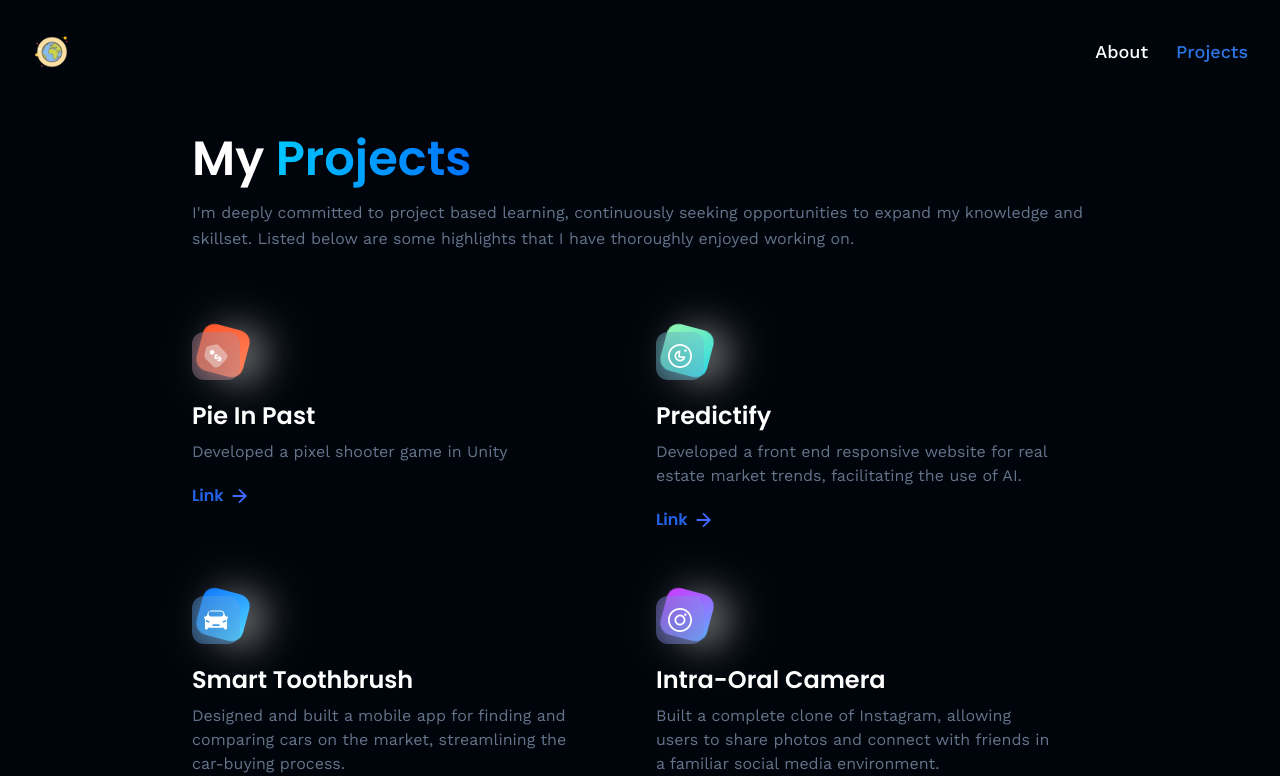
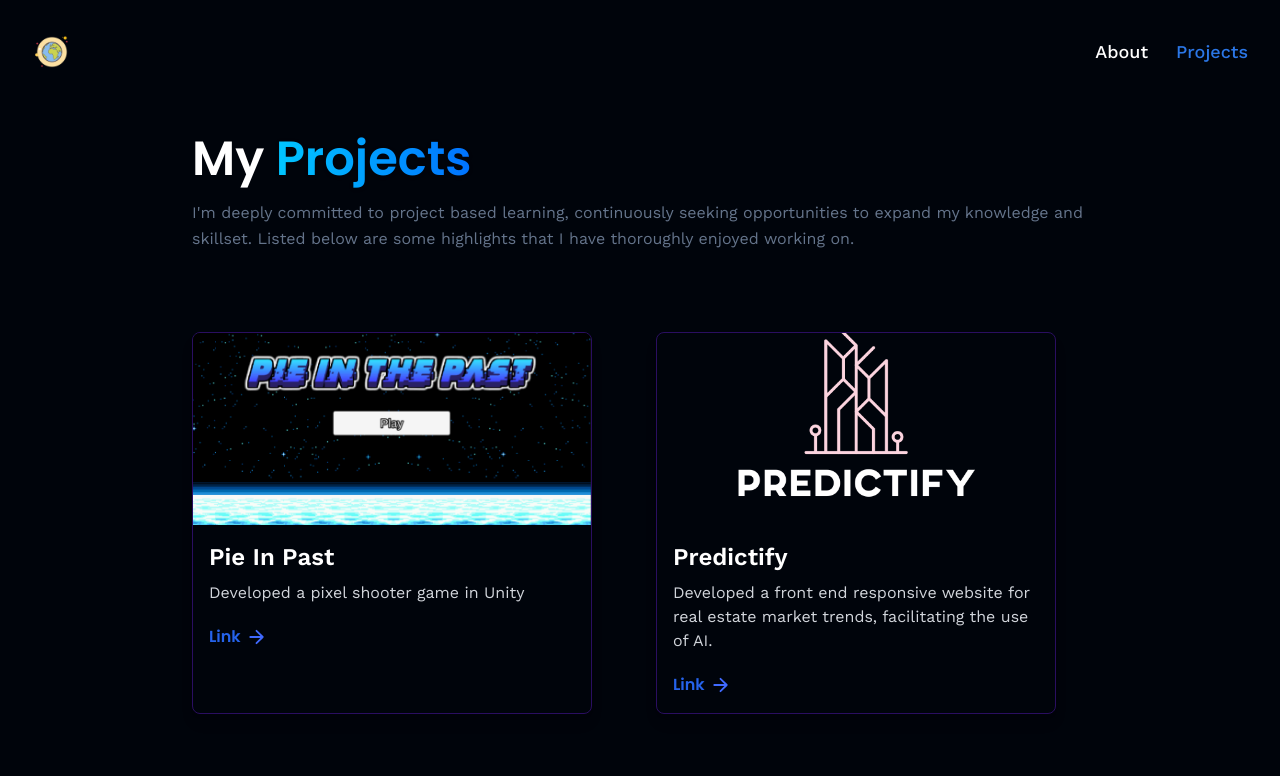
Before and after one commit to derekjytan/portfolio, a React (Vite) app: page /projects in a window 1280 px wide. Shown: the top 776 px of the page. Built offline with nearby package versions, Linux system fonts and the light colour scheme.

Commit message:
changes to the projects section

```diff
--- a/src/assets/icons/index.js
+++ b/src/assets/icons/index.js
@@ -38,6 +38,7 @@ import blender from './blender.svg'
 import pytorch from './pytorch.svg'
 import pandas from './pandas.svg'
 import earth from './earth-icon.png'
+import aws from './aws.svg'
 
 export {
     css,
@@ -80,4 +81,5 @@ export {
     pytorch,
     pandas,
     earth,
+    aws,
 }
--- a/src/assets/images/index.js
+++ b/src/assets/images/index.js
@@ -7,6 +7,7 @@ import logo from './logo.svg'
 import grandtouring from './grandtouring.png'
 import robarts from './robarts.png'
 import predictify from './predictify.png'
+import pie from './pie-in-past.png'
 
 export {
     hero,
@@ -17,5 +18,6 @@ export {
     logo,
     grandtouring,
     robarts,
-    predictify
+    predictify,
+    pie
 }
--- a/src/components/CTA.jsx
+++ /dev/null
@@ -1,13 +0,0 @@
-import React from 'react'
-
-const CTA = () => {
-  return (
-    <section className='cta'>
-      <p className='cta-text'>Have a project in mind? <br className='sm:block hidden'/>
-      Let's connect and build something together!
-      </p>
-    </section>
-  )
-}
-
-export default CTA
--- /dev/null
+++ b/src/components/ProjectCard.jsx
@@ -0,0 +1,32 @@
+import React from 'react'
+
+/**
+ * @typedef {Object} Props
+ * @property {string} src - The source URL for the image.
+ * @property {string} title - The title of the project.
+ * @property {string} description - The description of the project.
+ */
+
+/**
+ * @param {Props} props
+ */
+const ProjectCard = ({ src, title, description }) => {
+  return (
+    <div className='relative overflow-hidden rounded-lg shadow-lg border border-[#2A0E61]'>
+        <Image
+            src={src}
+            alt={title}
+            width={1000}
+            height={1000}
+            className='w-full object-contain'
+        />
+        <div className='relative p-4'>
+            <h1 className='text-2xl font-semibold text-white'>{title}</h1>
+            <p className='mt-2 text-gray-300'>{description}</p>
+        </div>
+
+    </div>
+  )
+}
+
+export default ProjectCard
--- a/src/constants/index.js
+++ b/src/constants/index.js
@@ -1,4 +1,4 @@
-import { grandtouring, robarts, predictify } from "../assets/images"
+import { grandtouring, robarts, predictify, pie, } from "../assets/images"
 import {
     car,
     contact,
@@ -11,7 +11,6 @@ import {
     mongodb,
     nextjs,
     nodejs,
-    pricewise,
     react,
     snapgram,
     tailwindcss,
@@ -28,8 +27,7 @@ import {
     blender,
     pytorch,
     pandas,
-
-
+    aws,
 } from "../assets/icons"
 
 export const skills = [
@@ -138,6 +136,12 @@ export const skills = [
         name: "Pandas",
         type: "Software",
     },
+    {
+        imageUrl: aws,
+        name: "AWS",
+        type: "Cloud",
+    },
+
 ]
 
 export const experiences = [
@@ -187,43 +191,41 @@ export const socialLinks = [
     {
         name: 'GitHub',
         iconUrl: github,
-        link: 'https://github.com/derektan12',
+        link: 'https://github.com/derekjytan',
     },
     {
         name: 'LinkedIn',
         iconUrl: linkedin,
-        link: 'https://www.linkedin.com/in/derektan12/',
+        link: 'https://www.linkedin.com/in/derekjytan/',
     }
 ]
 
 export const projects = [
     {
-        iconUrl: pricewise,
+        iconUrl: pie,
         theme: 'btn-back-red',
         name: 'Pie In Past',
         description: 'Developed a pixel shooter game in Unity ',
-        link: 'https://github.com/derektan12/Pie-in-Past.git',
+        link: 'https://github.com/derekjytan/Pie-in-Past.git',
     },
     {
-        iconUrl: threads,
+        iconUrl: predictify,
         theme: 'btn-back-green',
         name: 'Predictify',
         description: 'Developed a front end responsive website for real estate market trends, facilitating the use of AI.',
-        link: 'https://github.com/derektan12/Predictify-Pro.git',
+        link: 'https://github.com/derekjytan/Predictify-Pro.git',
     },
     {
-        iconUrl: car,
         theme: 'btn-back-blue',
         name: 'Smart Toothbrush',
         description: 'Designed and built a mobile app for finding and comparing cars on the market, streamlining the car-buying process.',
-        link: 'https://github.com/derektan12/Smart-Toothbrush.git',
+        link: 'https://github.com/derekjytan/Smart-Toothbrush.git',
     },
     {
-        iconUrl: snapgram,
         theme: 'btn-back-pink',
         name: 'Intra-Oral Camera',
         description: 'Built a complete clone of Instagram, allowing users to share photos and connect with friends in a familiar social media environment.',
-        link: 'https://github.com/derektan12/IOC.git',
+        link: 'https://github.com/derekjytan/IOC.git',
     },
 ]
 
--- a/src/pages/Projects.jsx
+++ b/src/pages/Projects.jsx
@@ -1,7 +1,51 @@
-import { arrow } from '../assets/icons'
-import Footer from '../components/Footer'
-import { projects } from '../constants/'
-import { Link } from 'react-router-dom'
+import React from 'react';
+import { arrow } from '../assets/icons';
+import Footer from '../components/Footer';
+import { projects } from '../constants/';
+import { Link } from 'react-router-dom';
+
+// Define the ProjectCard component inside Projects.jsx
+
+/**
+ * @typedef {Object} Props
+ * @property {string} src - The source URL for the image.
+ * @property {string} title - The title of the project.
+ * @property {string} description - The description of the project.
+ */
+
+/**
+ * @param {Props} props
+ */
+const ProjectCard = ({ src, title, description, link }) => {
+  return (
+    <div className='relative overflow-hidden rounded-lg shadow-lg border border-[#2A0E61] lg:w-[400px] w-full'>
+      <img
+        src={src}
+        alt={title}
+        className='w-full h-48 object-cover'
+      />
+      <div className='relative p-4'>
+        <h1 className='text-2xl font-semibold text-white'>{title}</h1>
+        <p className='mt-2 text-gray-300'>{description}</p>
+        <div className='mt-5 flex items-center gap-2 font-poppins'>
+          <Link
+            to={link}
+            target="_blank"
+            rel="noopener noreferrer"
+            className="font-semibold text-blue-600"
+          >
+            Link
+          </Link>
+          <img
+            src={arrow}
+            alt='arrow'
+            className='w-4 h-4 object-contain'
+          />
+        </div>
+      </div>
+    </div>
+  )
+}
 
 const Projects = () => {
   return (
@@ -21,42 +65,13 @@ const Projects = () => {
 
       <div className='flex flex-wrap my-20 gap-16 text-white'>
         {projects.map((project) => (
-          <div className='lg:w-[400px] w-full' key={project.name}>
-            <div className='block-container w-12 h-12'>
-              <div className={`btn-back rounded-xl ${project.theme}`}/>
-              <div className='btn-front rounded-xl flex justify-center
-              items-center'>
-                <img
-                src={project.iconUrl}
-                alt='Project Icon'
-                className='w-1/2 h-1/2 object-contain'
-                />
-              </div>
-            </div>
-            <div className='mt-5 flex flex-col'>
-              <h4 className='text-2xl font-poppins font-semibold'>
-                {project.name}
-              </h4>
-              <p className='mt-2 text-slate-500'>
-                {project.description}
-              </p>
-              <div className='mt-5 flex items-center gap-2 font-poppins'>
-                <Link
-                  to={project.link}
-                  target="_blank"
-                  rel="noopener noreferrer"
-                  className="font-semibold text-blue-600"
-                  >
-                    Link
-                </Link>
-                <img
-                  src={arrow}
-                  alt='arrow'
-                  className='w-4 h-4 object-contain'
-                />
-              </div>
-            </div>
-          </div>
+          <ProjectCard
+            key={project.name}
+            src={project.iconUrl}
+            title={project.name}
+            description={project.description}
+            link={project.link}
+          />
         ))}
       </div>
       <Footer />
@@ -64,4 +79,4 @@ const Projects = () => {
   )
 }
 
-export default Projects
+export default Projects;
```
Also changed, not shown: src/assets/icons/aws.svg (added), src/assets/images/pie-in-past.png (added).
